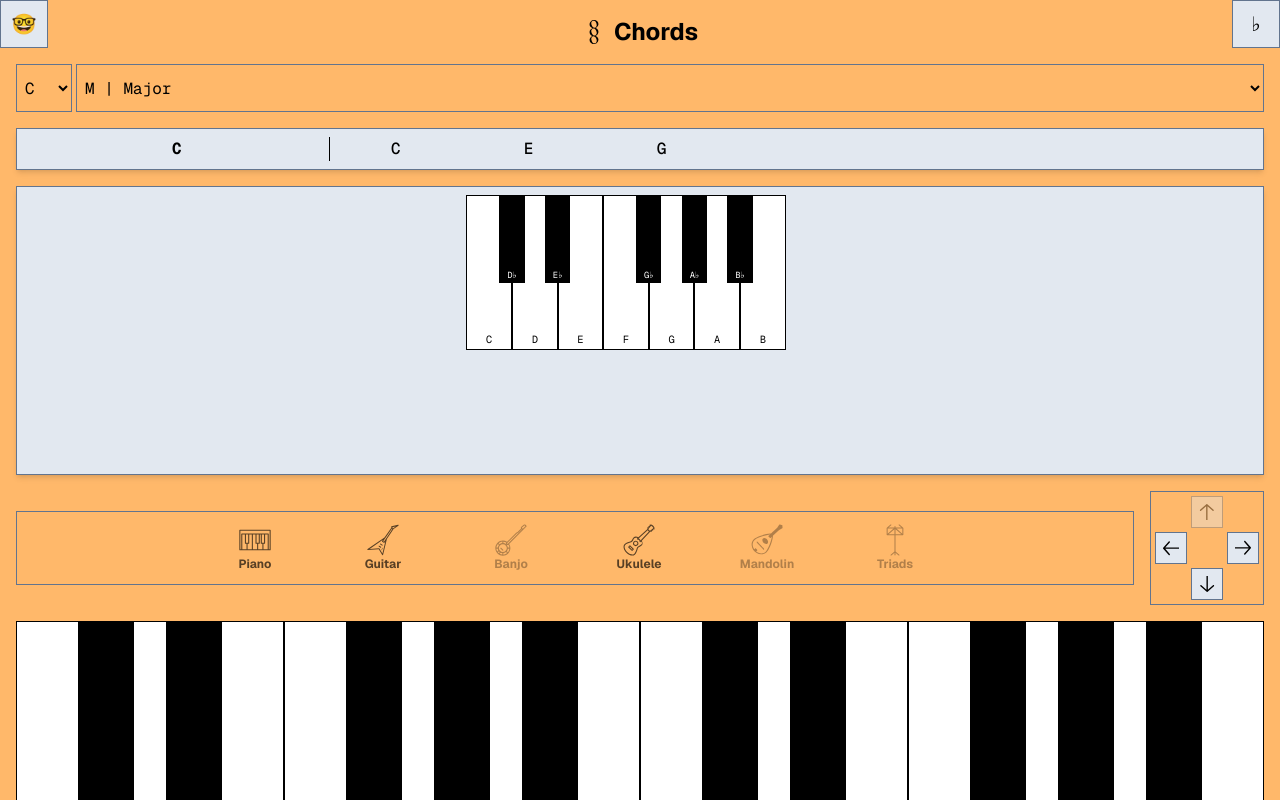
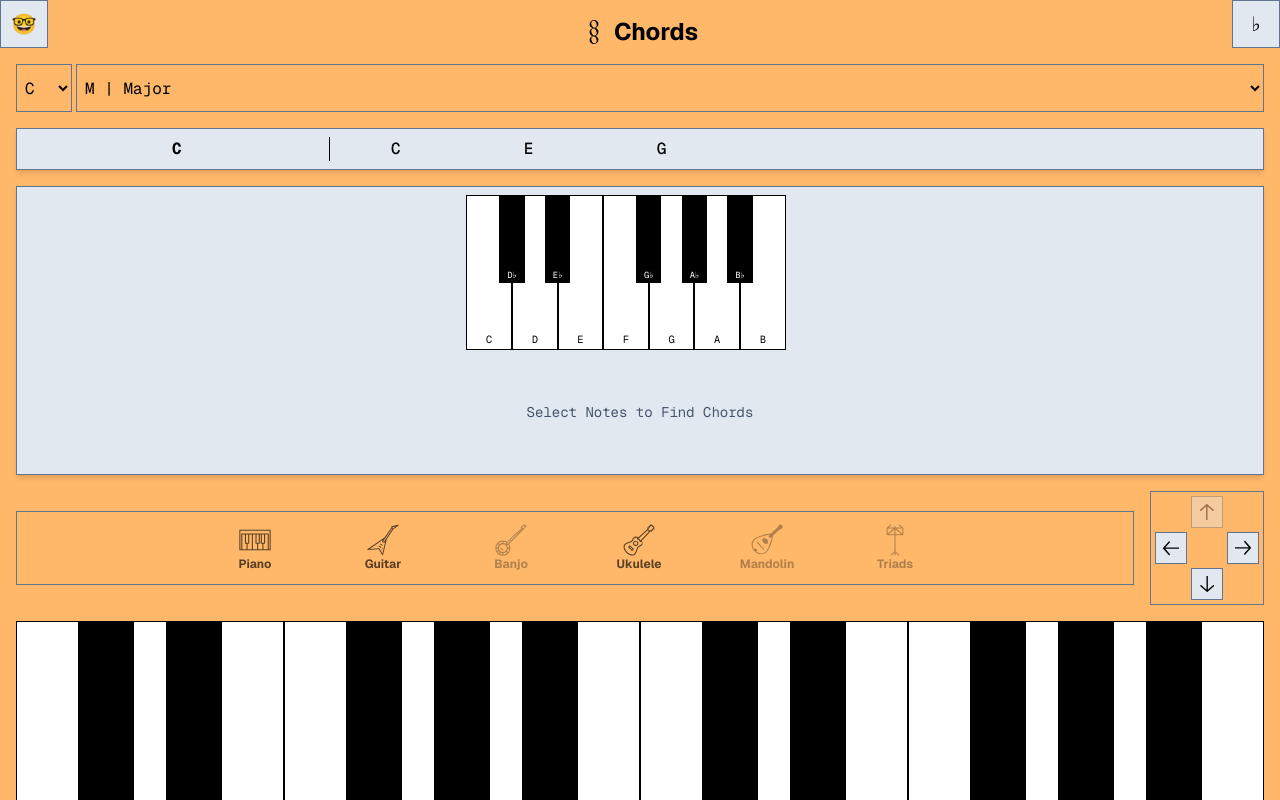
Before and after one commit to kylemichaelsullivan/music-be-simple, a React (Vite) app: page /scales in a window 1280 px wide. Both pictures are taken after a click on the button "Chords". Shown: the part 58-858 px from the top of the page. Built offline with nearby package versions, Linux system fonts and the light colour scheme.

Commit message:
ADD: No Matches Feedback for Chord Lookup Results

```diff
--- a/src/pages/Chords/ChordLookup/ChordLookupResults.tsx
+++ b/src/pages/Chords/ChordLookup/ChordLookupResults.tsx
@@ -19,6 +19,7 @@ function ChordLookupResultsComponent({
 }: ChordLookupResultsProps) {
 	const listRef = useRef<HTMLUListElement>(null);
 	const [canScrollMore, setCanScrollMore] = useState(false);
+	const hasMatches = matches.length > 0;
 
 	const updateScrollHint = useCallback(() => {
 		const el = listRef.current;
@@ -49,7 +50,13 @@ function ChordLookupResultsComponent({
 	}, [matches, updateScrollHint]);
 
 	return (
-		<div className={clsx('ChordLookupResults-wrap relative', canScrollMore && 'has-scroll-more')}>
+		<div
+			className={clsx(
+				'ChordLookupResults-wrap relative',
+				hasMatches && canScrollMore && 'has-scroll-more'
+			)}
+		>
+			{hasMatches ? (
 				<ul
 					ref={listRef}
 					className='ChordLookupResults flex h-[6.75rem] max-h-[6.75rem] list-none flex-col overflow-y-auto p-0'
@@ -66,6 +73,11 @@ function ChordLookupResultsComponent({
 						);
 					})}
 				</ul>
+			) : (
+				<p className='ChordLookupResults flex h-[6.75rem] max-h-[6.75rem] items-center justify-center m-0 px-2 text-center text-sm text-slate-600'>
+					Select Notes to Find Chords
+				</p>
+			)}
 		</div>
 	);
 }
```
Lines whose indentation alone changed are shown as unchanged.
